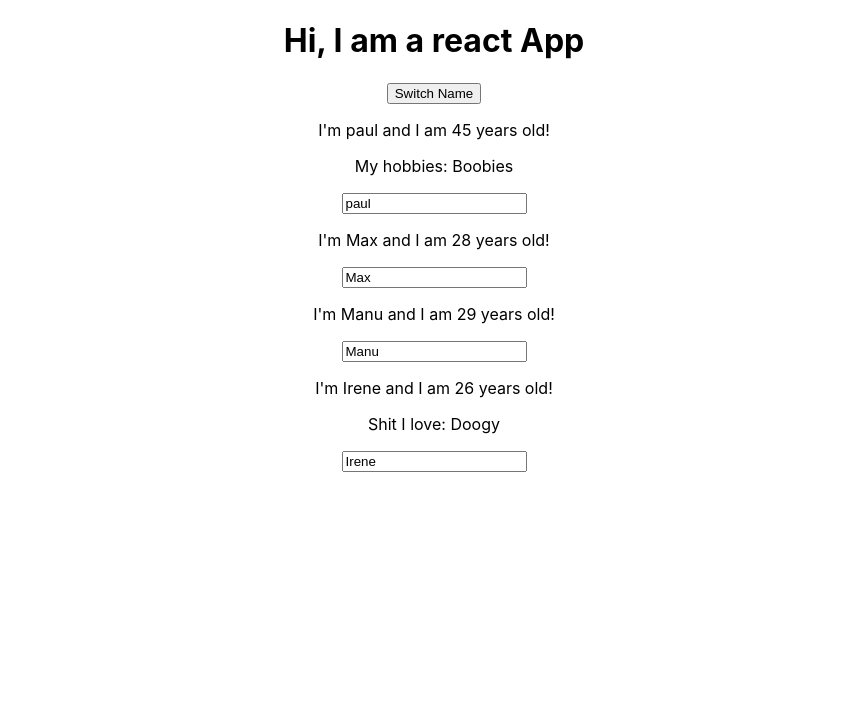
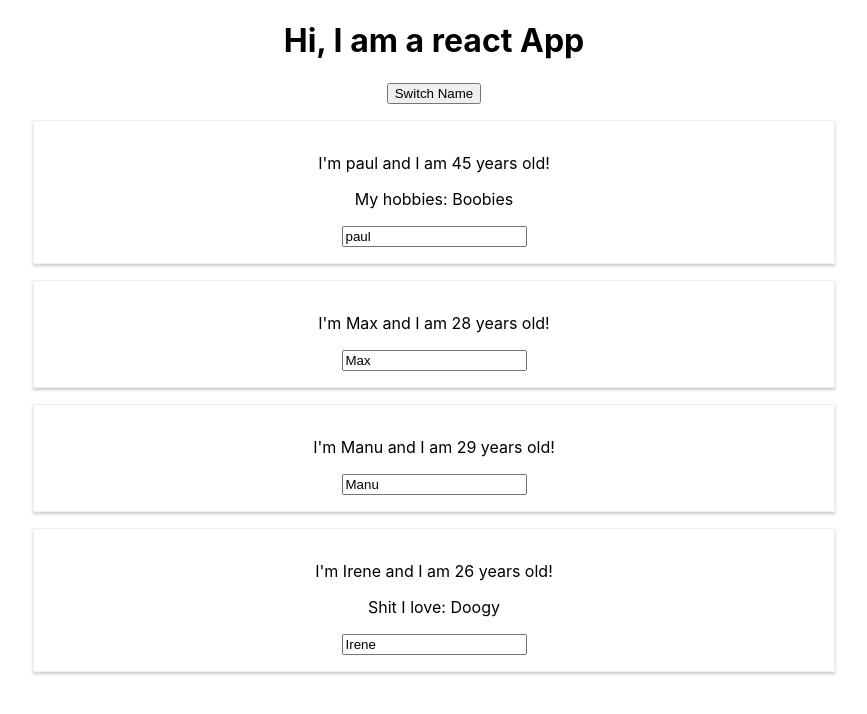
Before and after one commit to kamalogudah/react_dojo, a React (Create React App) app: page / in a window 1280 px wide. Shown: the top 714 px of the page, without its empty margins (206-1073 px from the left). Built offline with nearby package versions, Linux system fonts and the light colour scheme.

Commit message:
adding styling and stylesheet

```diff
--- /dev/null
+++ b/src/Person/Person.css
@@ -0,0 +1,8 @@
+.Person {
+  width: 60%;
+  margin: 16px auto;
+  border: 1px solid #eee;
+  box-shadow: 0 2px 3px #ccc;
+  padding: 16px;
+  text-align: center;
+}
--- a/src/Person/Person.js
+++ b/src/Person/Person.js
@@ -1,7 +1,8 @@
 import React from "react";
+import "./Person.css";
 const person = props => {
   return (
-    <div>
+    <div className="Person">
       <p onClick={props.click}>
         I'm {props.name} and I am {props.age} years old!
       </p>
```
